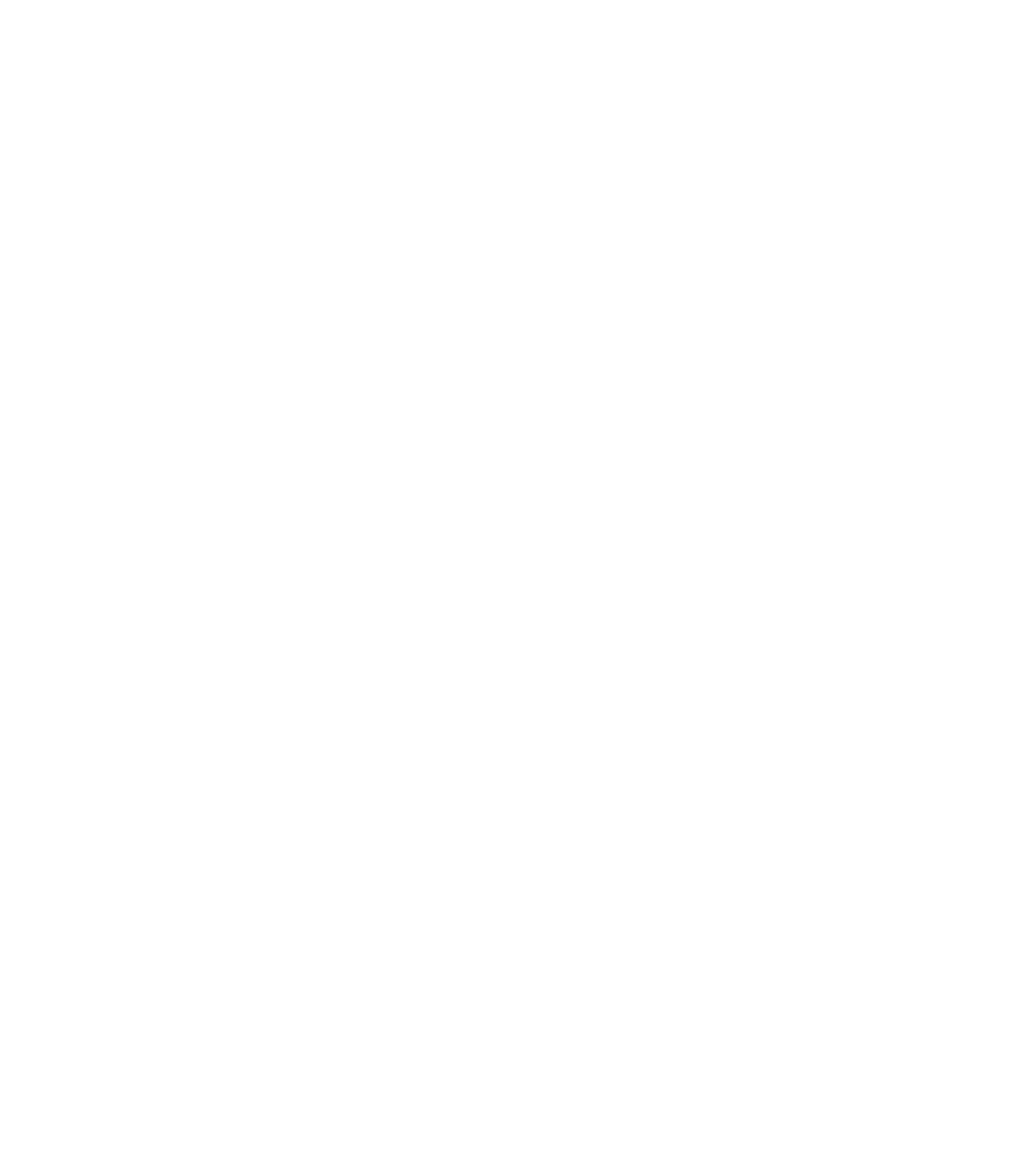
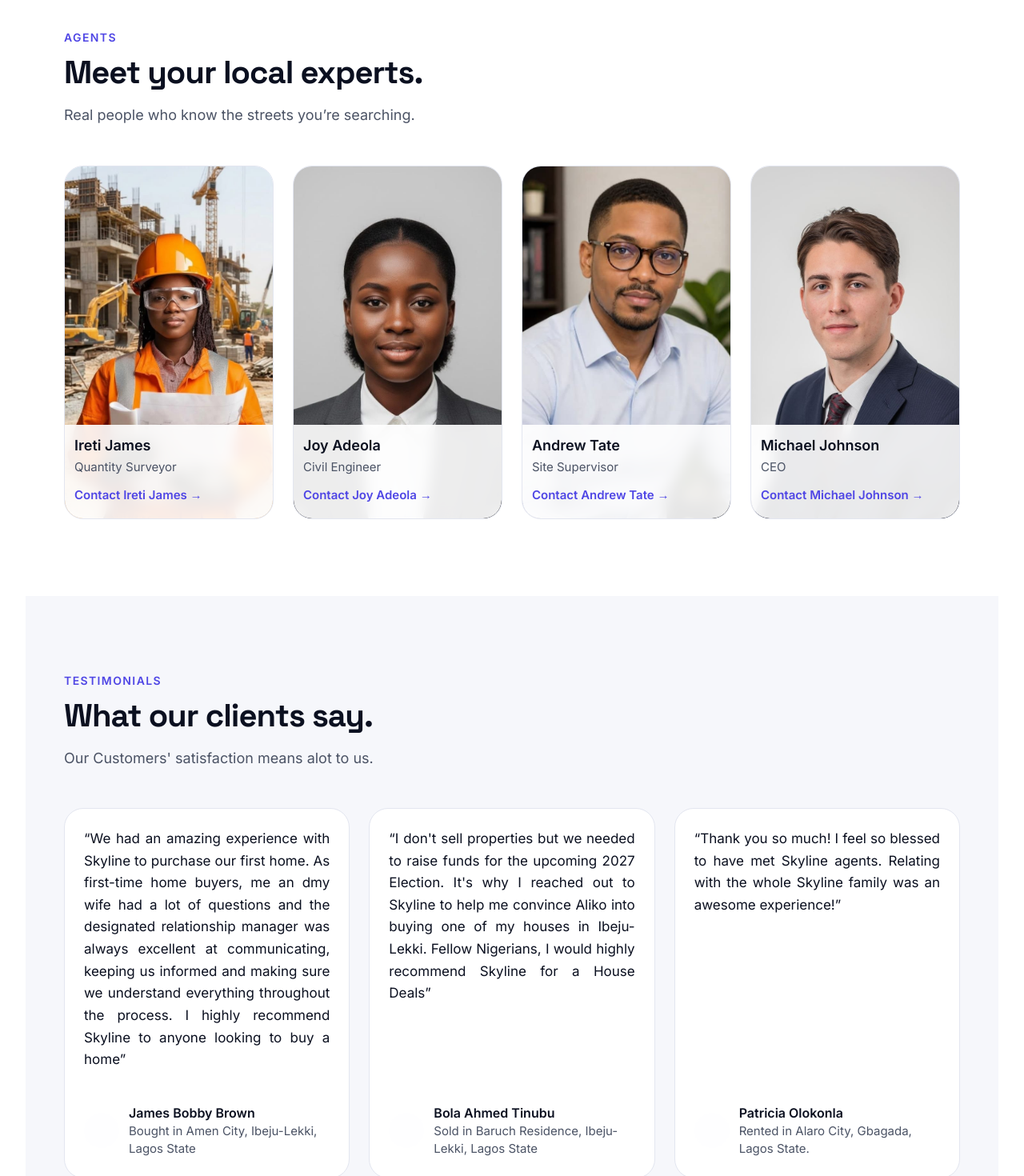
Before and after one commit to Evandereth/skyline, a React (Vite) app: page / in a window 1280 px wide. Shown: the part 5540-7010 px from the top of the page at 80% size. Before the commit the page ends 5481 px from the top, so only its background shows below. Built offline with nearby package versions, Linux system fonts and the light colour scheme.

Commit message:
added testimonial section

```diff
--- a/src/App.jsx
+++ b/src/App.jsx
@@ -1,3 +1,4 @@
+import Agents from "./components/Agents"
 import Areas from "./components/Area"
 import SellBanner from "./components/Banner"
 import Features from "./components/Features"
@@ -6,6 +7,7 @@ import Listings from "./components/Listings"
 import MortgageCalculator from "./components/Mortgage"
 import Navbar from "./components/Navbar"
 import Partners from "./components/Partners"
+import Testimonials from "./components/Testimonials"
 import HowItWorks from "./components/Work"
 
 
@@ -25,6 +27,8 @@ function App() {
         <Features />
         <MortgageCalculator />
         <SellBanner />
+        <Agents />
+        <Testimonials />
       </main>
     </div>
     </>
--- /dev/null
+++ b/src/components/Agents.jsx
@@ -0,0 +1,69 @@
+import agent01 from "../img/agent05.jpg"
+import agent02 from "../img/agent02.jpg"
+import agent03 from "../img/agent03.jpg"
+import agent04 from "../img/agent01.jpg"
+
+const agents = [
+  { id: 1, name: "Ireti James", role: "Quantity Surveyor", image: agent01 },
+  { id: 2, name: "Joy Adeola", role: "Civil Engineer", image: agent03 },
+  { id: 3, name: "Andrew Tate", role: "Site Supervisor", image: agent02 },
+  { id: 4, name: "Michael Johnson", role: "CEO", image: agent04 },
+];
+
+function AgentCard({ agent }) {
+  return (
+    <article className="overflow-hidden rounded-3xl border border-line bg-surface transition-shadow hover:shadow-lg">
+      <div className="relative h-110 bg-brand-soft">
+        {agent.image ? (
+          <img
+            src={agent.image}
+            alt={agent.name}
+            loading="lazy"
+            className="h-full w-full object-cover"
+          />
+        ) : (
+          <span className="absolute bottom-4 left-4 text-xs font-medium text-brand-dark">
+            [AGENT PHOTO]
+          </span>
+        )}
+        <div className="p-3 absolute w-full bottom-0 left-0 bg-white/90 backdrop-blur max-h-30">
+            <h3 className="text-lg font-semibold text-ink">{agent.name}</h3>
+            <p className="mt-0.5 text-[0.9375rem] text-ink-muted">{agent.role}</p>
+            <a
+              href="#contact"
+              className="mt-2 inline-flex min-h-8 items-center text-[0.9375rem] font-semibold text-brand transition-colors hover:text-brand-dark"
+            >
+              Contact {agent.name} →
+            </a>
+      </div>
+
+      </div>
+
+
+    </article>
+  );
+}
+
+export default function Agents() {
+  return (
+    <section id="agents" className="py-24">
+      <div className="mx-auto max-w-site px-6 md:px-12">
+        <p className="mb-3 text-sm font-semibold uppercase tracking-widest text-brand">
+          Agents
+        </p>
+        <h2 className="mb-4 max-w-2xl font-display text-[2.5rem] font-bold leading-[1.1] tracking-tight text-ink">
+          Meet your local experts.
+        </h2>
+        <p className="mb-12 max-w-xl text-lg leading-relaxed text-ink-muted">
+          Real people who know the streets you’re searching.
+        </p>
+
+        <div className="grid gap-6 sm:grid-cols-2 lg:grid-cols-4">
+          {agents.map((agent) => (
+            <AgentCard key={agent.id} agent={agent} />
+          ))}
+        </div>
+      </div>
+    </section>
+  );
+}
--- /dev/null
+++ b/src/components/Testimonials.jsx
@@ -0,0 +1,74 @@
+
+
+
+
+
+
+
+
+
+
+
+
+const testimonials = [
+  {
+    id: 1,
+    quote: "We had an amazing experience with Skyline to purchase our first home. As first-time home buyers, me an dmy wife had a lot of questions and the designated relationship manager was always excellent at communicating, keeping us informed and making sure we understand everything throughout the process. I highly recommend Skyline to anyone looking to buy a home",
+    name: "James Bobby Brown",
+    detail: "Bought in Amen City, Ibeju-Lekki, Lagos State",
+  },
+  {
+    id: 2,
+    quote: "I don't sell properties but we needed to raise funds for the upcoming 2027 Election. It's why I reached out to Skyline to help me convince Aliko into buying one of my houses in Ibeju-Lekki. Fellow Nigerians, I would highly recommend Skyline for a House Deals",
+    name: "Bola Ahmed Tinubu",
+    detail: "Sold in Baruch Residence, Ibeju-Lekki, Lagos State",
+  },
+  {
+    id: 3,
+    quote: "Thank you so much! I feel so blessed to have met Skyline agents. Relating with the whole Skyline family was an awesome experience!",
+    name: "Patricia Olokonla",
+    detail: "Rented in Alaro City, Gbagada, Lagos State.",
+  },
+];
+
+export default function Testimonials() {
+  return (
+    <section id="stories" className="bg-surface-alt py-24">
+      <div className="mx-auto max-w-site px-6 md:px-12">
+        <p className="mb-3 text-sm font-semibold uppercase tracking-widest text-brand">
+          Testimonials
+        </p>
+        <h2 className="mb-4 max-w-2xl font-display text-[2.5rem] font-bold leading-[1.1] tracking-tight text-ink">
+          What our clients say.
+        </h2>
+        <p className="mb-12 max-w-xl text-lg leading-relaxed text-ink-muted">
+          Our Customers' satisfaction means alot to us.
+        </p>
+
+        <div className="grid gap-6 md:grid-cols-3">
+          {testimonials.map((t) => (
+            <figure
+              key={t.id}
+              className="flex flex-col justify-between rounded-3xl border border-line bg-surface p-6"
+            >
+              <blockquote className="text-[1.0625rem] leading-relaxed text-ink text-justify">
+                “{t.quote}”
+              </blockquote>
+
+              <figcaption className="mt-10 flex items-center gap-3">
+                <div
+                  aria-hidden="true"
+                  className="h-11 w-11 shrink-0 rounded-full bg-brand-soft/10"
+                />
+                <div>
+                  <p className="font-semibold text-ink">{t.name}</p>
+                  <p className="text-[0.9375rem] text-ink-muted">{t.detail}</p>
+                </div>
+              </figcaption>
+            </figure>
+          ))}
+        </div>
+      </div>
+    </section>
+  );
+}
```
